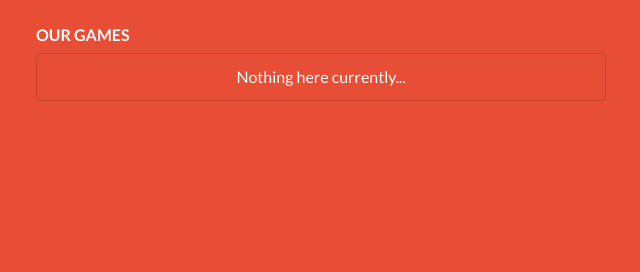
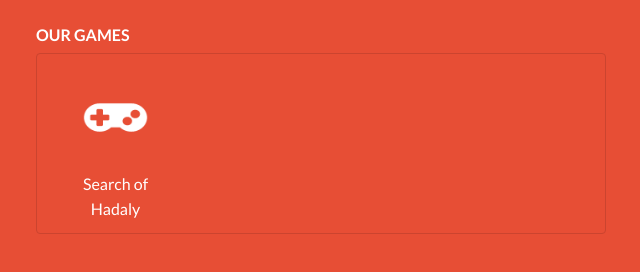
Before and after one commit to IMP-Games/implorium.com, a plain HTML site: page index.html in a window 1280 px wide. Shown: the part 362-634 px from the top of the page, without its empty margins (319-959 px from the left). Drawn offline with nearby package versions, Linux system fonts and the light colour scheme.

Commit message:
add game

```diff
--- a/index.html
+++ b/index.html
@@ -84,7 +84,14 @@
 </div>
 <p class="title">OUR GAMES</p>
 <div class="box" style="margin-bottom:25px; text-align: center;">
-    <p>Nothing here currently...</p>
+    <div class="grid-container">
+        <div class="grid-x grid-margin-x">
+            <div class="cell medium-3">
+                <img src="./img/gameIcon.png" alt="">
+                <p>Search of Hadaly</p>
+            </div>
+        </div>
+    </div>
 </div>
 </div>
 <div class="cell medium-3"></div>
```
Also changed, not shown: img/gameIcon.png (added).
